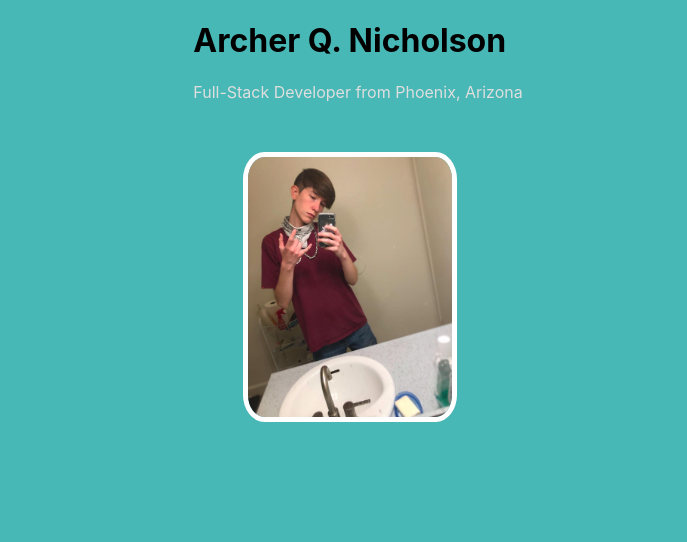
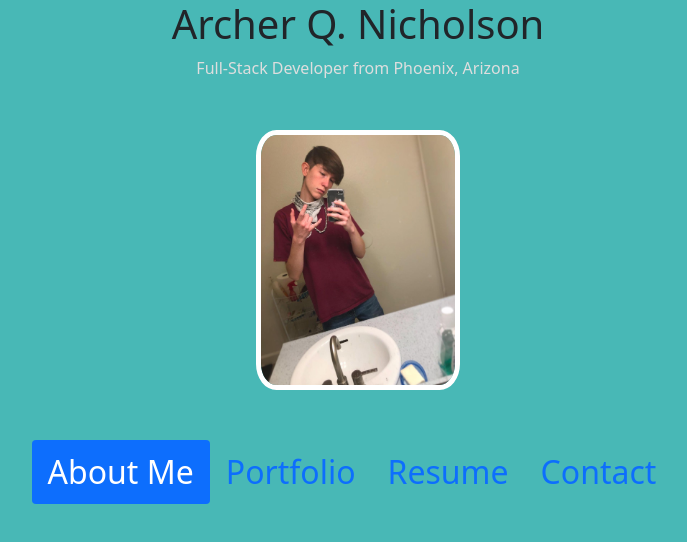
Before and after one commit to mrarcher2000/react-portfolio, a React (Create React App) app: page / in a window 1280 px wide. Shown: the top 542 px of the page, without its empty margins (282-969 px from the left). Built offline with nearby package versions, Linux system fonts and the light colour scheme.

Commit message:
navigation buttons

```diff
--- /dev/null
+++ b/src/App.css
@@ -0,0 +1,36 @@
+body {
+    background-color: #48b8b6;
+}
+
+.App {
+    text-align: center;
+}
+
+.header {
+    display: flex;
+    justify-content: center;
+  }
+
+  .span {
+    color: #dedede;
+  }
+
+  .profile-pic {
+    height: 260px;
+      width: 204px;
+      border: 5px solid white;
+      border-radius: 10%;
+      margin: 50px;
+  }
+
+.navigationbar {
+    justify-content: center;
+    font-size: 2rem;
+    color: #dedede;
+  }
+
+
+
+.navigationbar:hover {
+    color: #dedede;
+}
--- a/src/App.js
+++ b/src/App.js
@@ -1,10 +1,22 @@
 import React from 'react';
+import { Container, Row } from 'react-bootstrap';
 import Header from './components/Header';
+import Navigation from './components/Navigation';
+import './App.css'
 
 function App() {
+
+
+
+
   return (
     <div className="App">
-      <Header />
+      <Container>
+        <Row>
+          <Header />
+          <Navigation />
+        </Row>
+      </Container>
     </div>
   );
 }
--- a/src/components/Header/index.js
+++ b/src/components/Header/index.js
@@ -3,6 +3,7 @@ import { Container, Row } from 'react-bootstrap';
 import '@popperjs/core';
 
 import instapic from '../../assets/instapic.jpg';
+import Navigation from '../Navigation';
 
 function Header() {
 
--- /dev/null
+++ b/src/components/Navigation/index.js
@@ -0,0 +1,44 @@
+import React, { useState } from 'react';
+import { ListGroup, Nav, Container, Row } from 'react-bootstrap';
+import 'bootstrap/dist/css/bootstrap.css';
+
+
+function Navigation() {
+
+    const [pages] = useState(['aboutme', 'portfolio', 'resume', 'contact']);
+
+    const [currentPage, setCurrentPage] = useState(pages[0]);
+
+
+    return (
+        <div className="navigationbar">
+            <Container>
+                <Row>
+                    <Nav
+                    className="justify-content-center"
+                    variant="pills"
+                    activeKey={currentPage}
+                    onSelect={(selectedKey) => setCurrentPage(selectedKey)}>
+                        <Nav.Item>
+                            <Nav.Link eventKey="aboutme">About Me</Nav.Link>
+                        </Nav.Item>
+                        <Nav.Item>
+                            <Nav.Link eventKey="portfolio">Portfolio</Nav.Link>
+                        </Nav.Item>
+                        <Nav.Item>
+                            <Nav.Link eventKey="resume">Resume</Nav.Link>
+                        </Nav.Item>
+                        <Nav.Item>
+                            <Nav.Link eventKey="contact">Contact</Nav.Link>
+                        </Nav.Item>
+                    </Nav>
+
+                </Row>
+
+            </Container>
+
+        </div>
+    )
+}
+
+export default Navigation;
--- a/src/index.css
+++ b/src/index.css
@@ -35,3 +35,8 @@ code {
     border-radius: 10%;
     margin: 50px;
 }
+
+.navigationbar {
+  display: inline-flex;
+  white-space: nowrap;
+}
```
